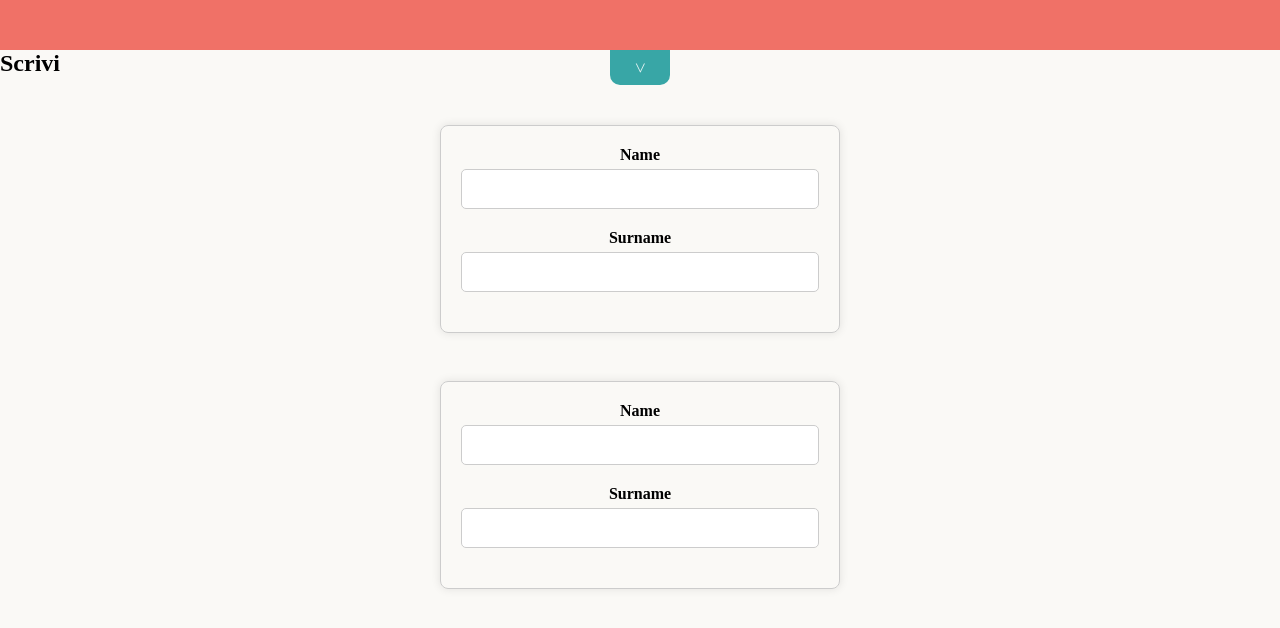
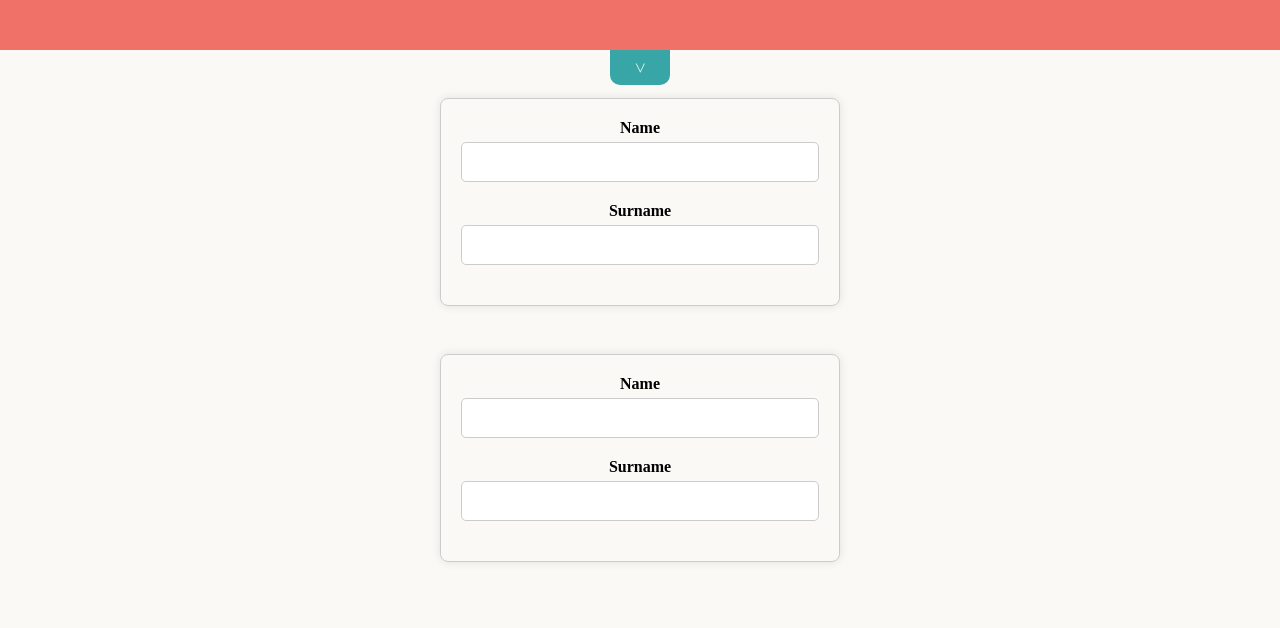
Before and after one commit to Gemmacentr/vueApp, a Vue app: page /data in a window 1280 px wide. Shown: the top 628 px of the page. Built offline with nearby package versions, Linux system fonts and the light colour scheme.

Commit message:
merge-Main

```diff
--- a/src/App.vue
+++ b/src/App.vue
@@ -6,6 +6,7 @@ import { computed } from "vue";
 
 const route = useRoute();
 defineEmits(["sidebarDescription"]);
+/* MAIN che conterrà la routerView*/
 
 const isHomeRoute = computed(() => route.name === "home");
 </script>
--- a/src/components/Data.vue
+++ b/src/components/Data.vue
@@ -12,7 +12,6 @@ const changeValue = (value: any) => {
 </script>
 
 <template>
-  <h2>Scrivi</h2>
   <Configurator v-model:title="name" v-model:title2="surname" />
 
   <Configurator
--- a/src/components/Home.vue
+++ b/src/components/Home.vue
@@ -1,4 +1,2 @@
-<script setup lang="ts">
-import Sidebar from "./Core/Sidebar.vue";
-</script>
+<script setup lang="ts"></script>
 <template></template>
```
